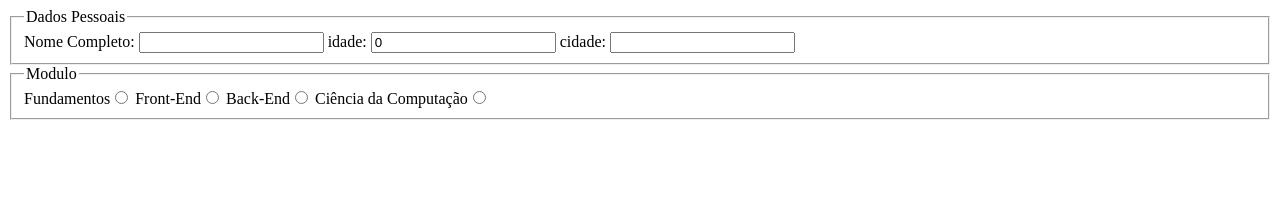
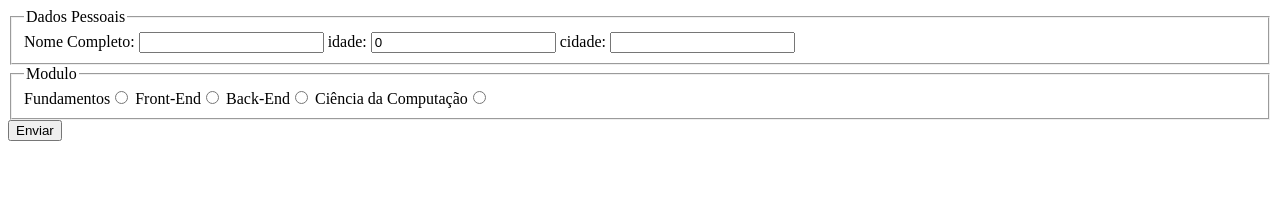
Before and after one commit to gaalvesj/hooks-reactJs-pt1, a React (Vite) app in the folder vite-project/: page / in a window 1280 px wide. Shown: the top 210 px of the page. Built offline with nearby package versions, Linux system fonts and the light colour scheme.

Commit message:
ultima parte do exercicio!

```diff
--- a/vite-project/src/Componentes/Form.jsx
+++ b/vite-project/src/Componentes/Form.jsx
@@ -60,6 +60,9 @@ export default function Form() {
              checked={ modol === 'Ciência da Computação' }
             onChange={ ({ target }) => setModol(target.value)} />
             </fieldset>
+
+            <button type='submit'> Enviar </button>
+
     </form>
   )
 }
```
